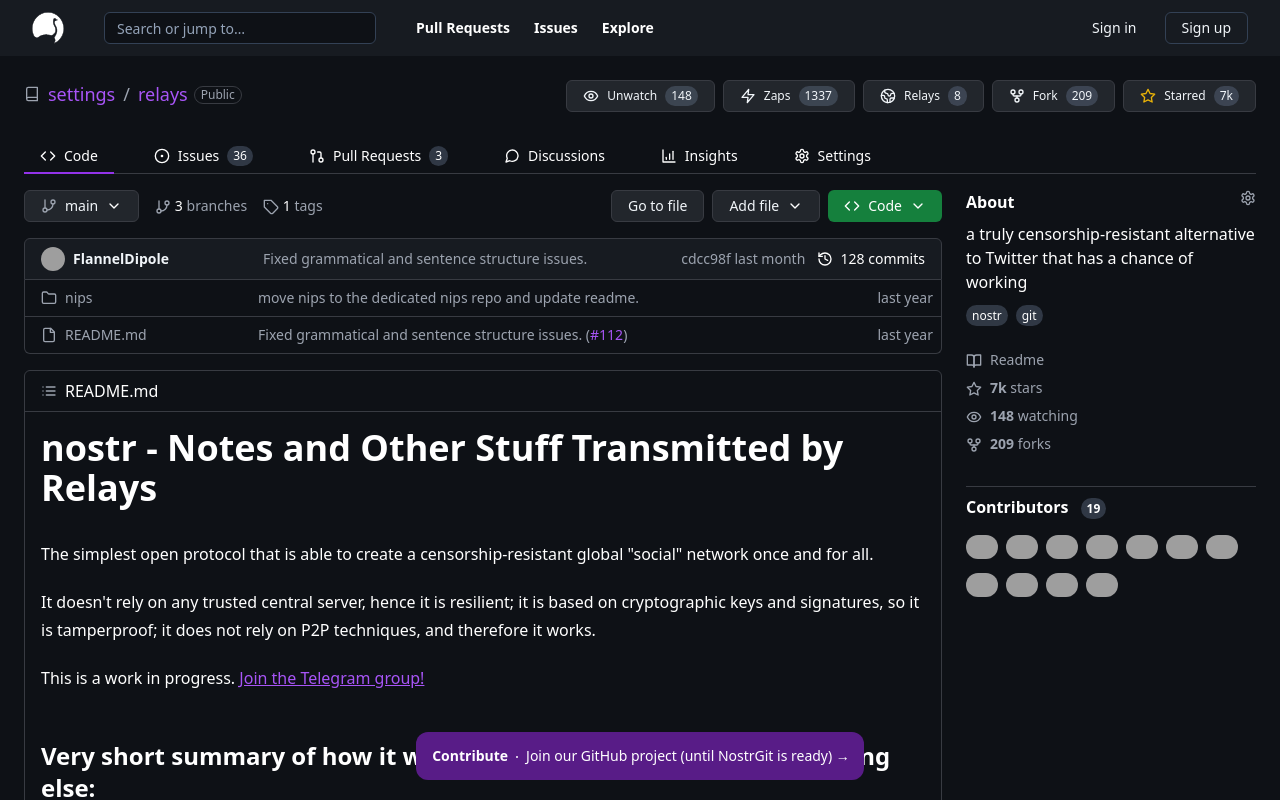
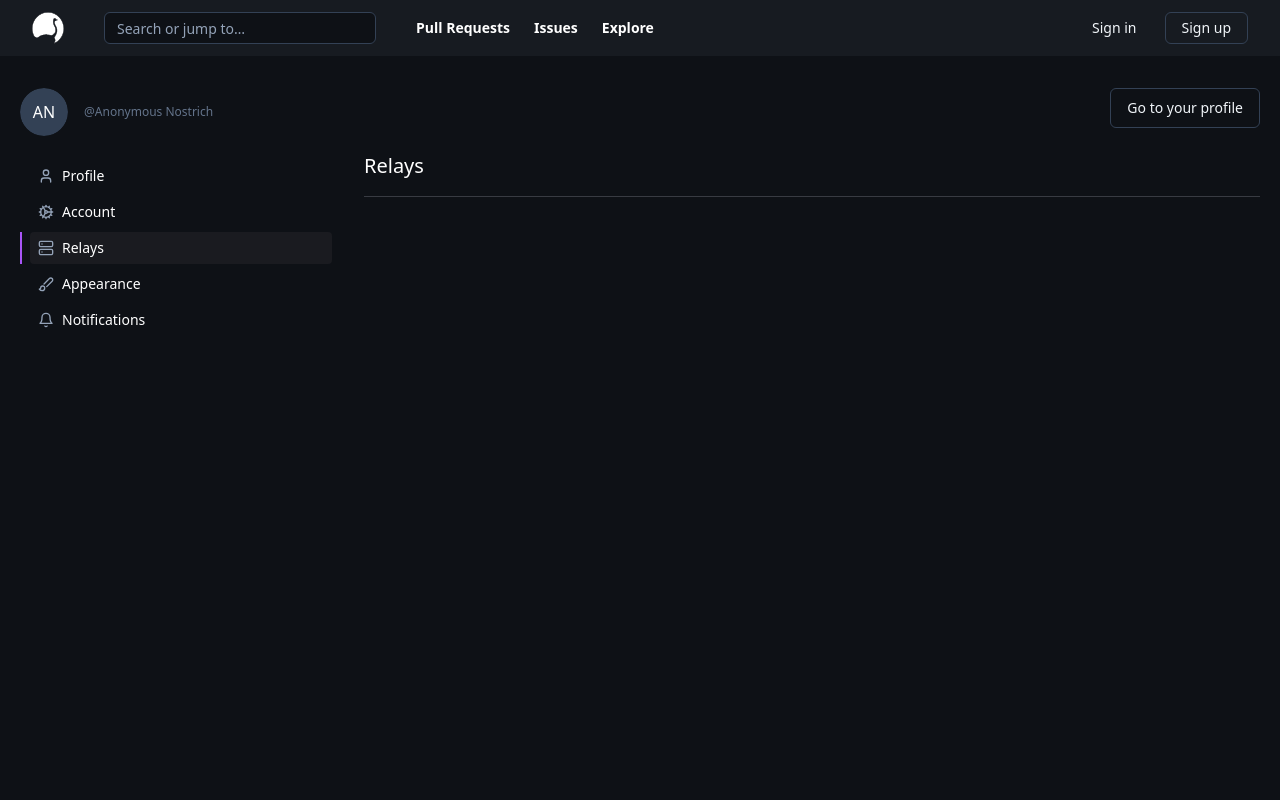
Before and after one commit to NostrGit/NostrGit, a Next.js app: page /settings/relays in a window 1280 px wide. Shown: the top 800 px of the page. Built offline with nearby package versions, Linux system fonts and the light colour scheme; grey boxes are pictures that could not be loaded; what nostr-relaypool would draw is missing.

Commit message:
added server

```diff
--- a/src/app/settings/layout.tsx
+++ b/src/app/settings/layout.tsx
@@ -6,7 +6,7 @@ import useMetadata from "@/lib/nostr/useMetadata";
 import useSession from "@/lib/nostr/useSession";
 import { cn } from "@/lib/utils";
 
-import { Bell, Brush, Cog, User } from "lucide-react";
+import { Bell, Brush, Cog, User, Server } from "lucide-react";
 import Link from "next/link";
 import { usePathname } from "next/navigation";
 
@@ -22,6 +22,11 @@ const links = [
     name: "Account",
     href: "/settings/account",
     Icon: Cog,
+  },
+  {
+    name: "Relays",
+    href: "/settings/relays",
+    Icon: Server,
   },
   {
     name: "Appearance",
--- /dev/null
+++ b/src/app/settings/relays/page.tsx
@@ -0,0 +1,5 @@
+import SettingsHero from "@/components/settings-hero";
+
+export default function RelaysPage() {
+  return <SettingsHero title="Relays" />;
+}
```
